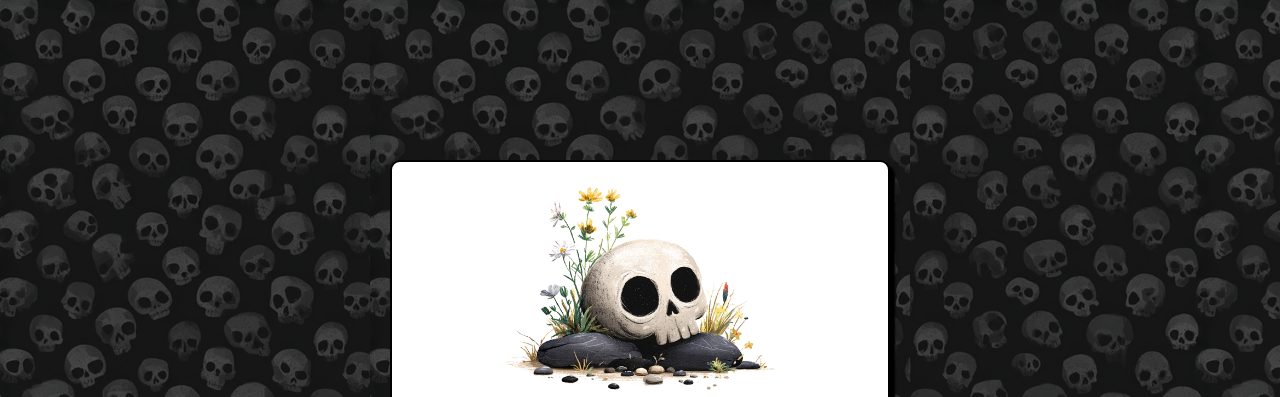
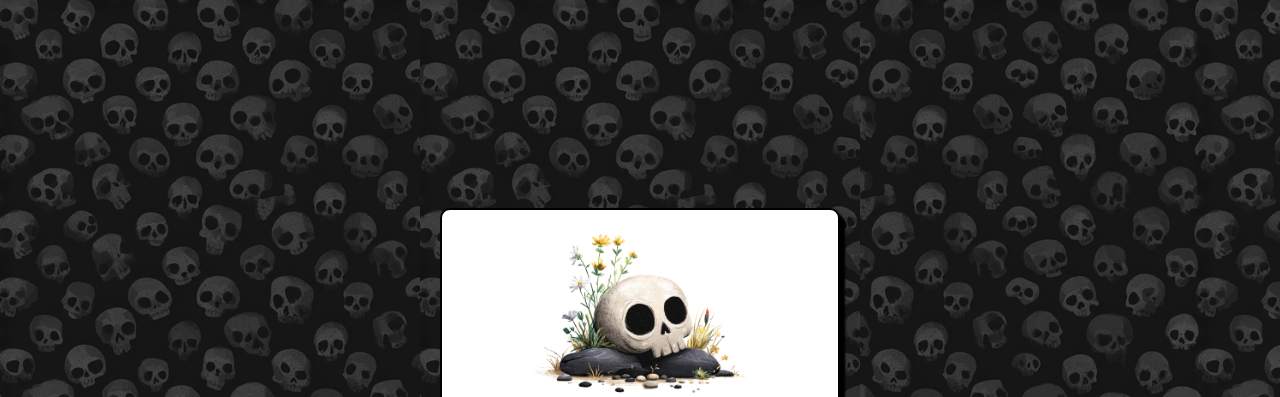
Before and after one commit to nperkinsr/don-parietto, a plain HTML site: page index.html in a window 1280 px wide. Shown: the top 397 px of the page. Drawn offline with nearby package versions, Linux system fonts and the light colour scheme.

Commit message:
Add files via upload

```diff
--- a/index.html
+++ b/index.html
@@ -37,7 +37,7 @@
   <script>
     window.addEventListener('load', () => {
       setTimeout(() => {
-        window.scrollTo(0, 1);
+        window.scrollTo(0, 50);
       }, 50);
     });
   </script>
--- a/style.css
+++ b/style.css
@@ -42,7 +42,7 @@ p {
 
 html,
 body {
-  height: calc(100vh + 1px);
+  height: calc(100vh + 50px);
   background-color: #000;
   margin: 0;
   padding: 0;
@@ -64,7 +64,7 @@ body {
   box-shadow: 5px 5px 2px var(--color3);
   border: 2px solid var(--color3);
   margin: 20px;
-  max-width: 500px;
+  max-width: 400px;
 }
 
 img {
```
Lines whose indentation alone changed are shown as unchanged.
